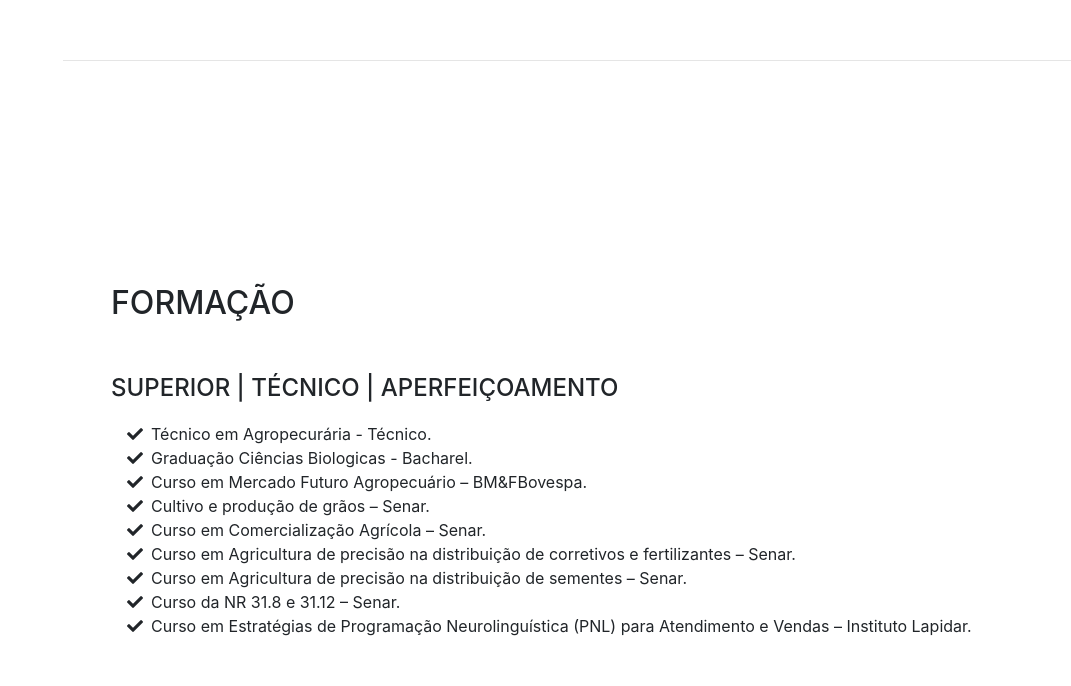
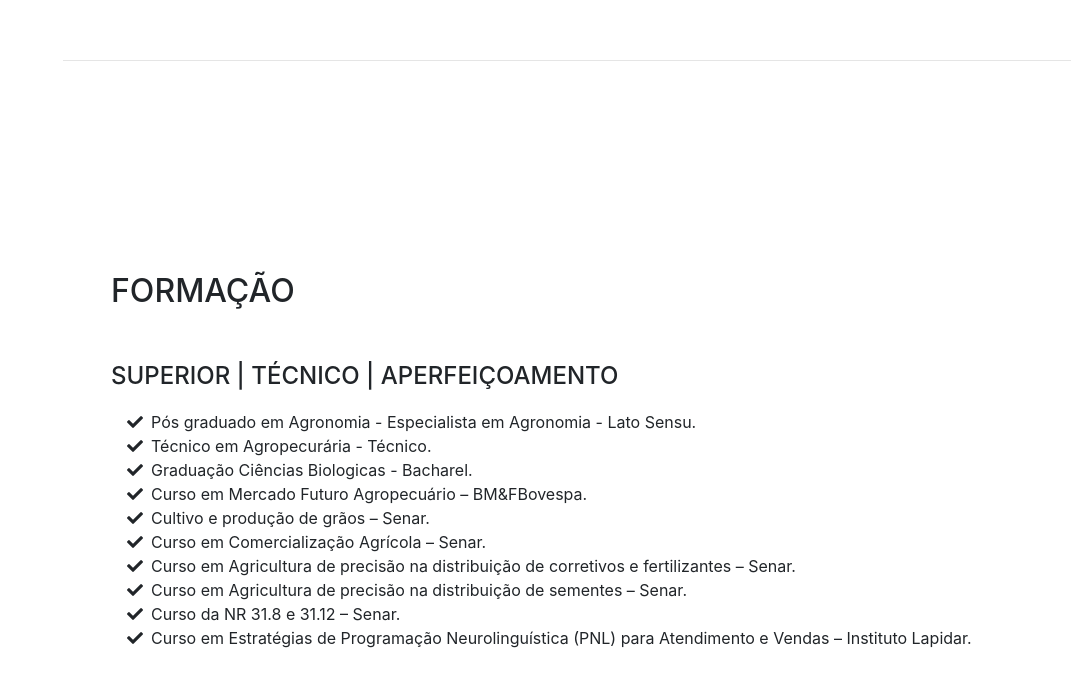
Before and after one commit to brunoagro/brunoagro.github.io, a website with bundled scripts: page index.html in a window 1280 px wide. Shown: the part 1541-2227 px from the top of the page, without its empty margins (209-1280 px from the left). Built offline with nearby package versions, Linux system fonts and the light colour scheme; a web font is replaced by a local one.

Commit message:
Add curso pos-graduacao

```diff
--- a/index.html
+++ b/index.html
@@ -131,6 +131,9 @@
                 <h2 class="mb-5">Formação</h2>
                 <div class="subheading mb-3">Superior | Técnico | Aperfeiçoamento</div>
                 <ul class="fa-ul mb-0">
+					<li>
+                        <i class="fa-li fa fa-check"></i>Pós graduado em Agronomia - Especialista em Agronomia - Lato Sensu.
+                    </li>
                     <li>
                         <i class="fa-li fa fa-check"></i>Técnico em Agropecurária - Técnico.
                     </li>
```
